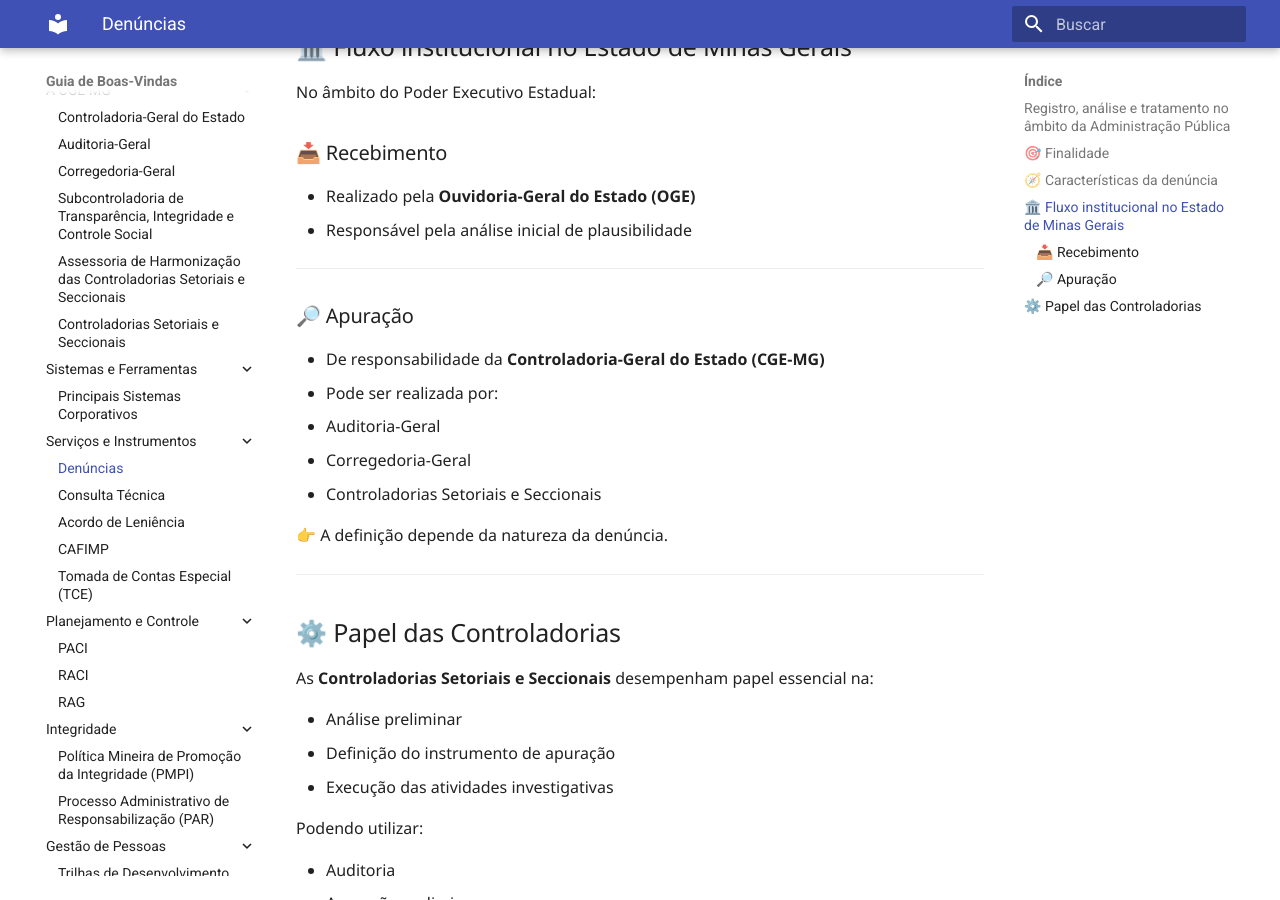
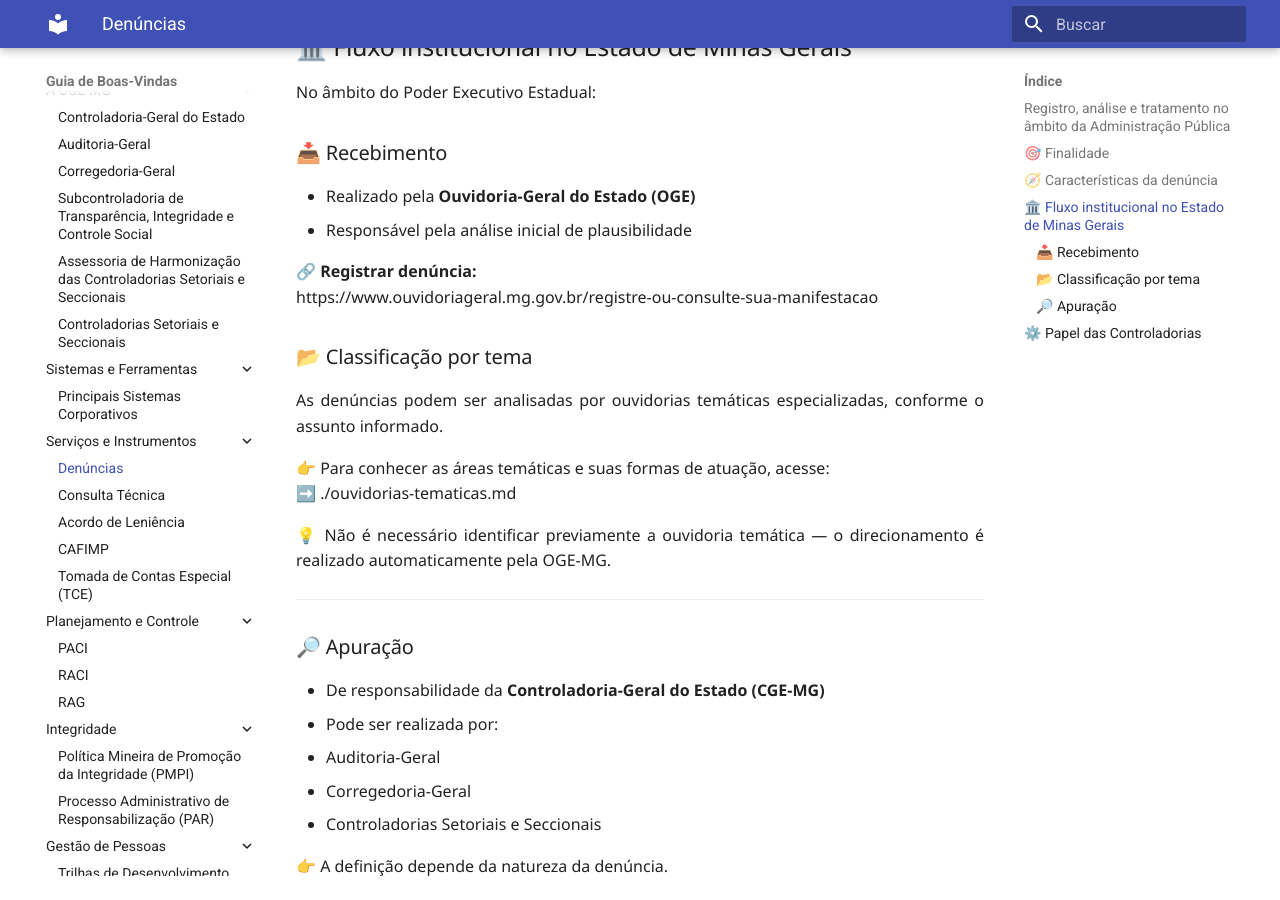
Before and after one commit to CGEMG-AHCS/guia-de-boas-vindas, an MkDocs documentation site: the page built from docs/denuncias.md, in a window 1280 px wide and 900 px high, scrolled down 1192 px. Built offline with MkDocs 1.6.1 and Material for MkDocs 9.7.7, drawn with Linux system fonts in a browser that asks for light colours.

Commit message:
Update denuncias.md

```diff
--- a/docs/denuncias.md
+++ b/docs/denuncias.md
@@ -44,6 +44,18 @@ No âmbito do Poder Executivo Estadual:
 
 - Realizado pela **Ouvidoria-Geral do Estado (OGE)**
 - Responsável pela análise inicial de plausibilidade
+
+🔗 **Registrar denúncia:**
+https://www.ouvidoriageral.mg.gov.br/registre-ou-consulte-sua-manifestacao
+
+### 📂 Classificação por tema
+
+As denúncias podem ser analisadas por ouvidorias temáticas especializadas, conforme o assunto informado.
+
+👉 Para conhecer as áreas temáticas e suas formas de atuação, acesse:
+➡️ ./ouvidorias-tematicas.md
+
+💡 Não é necessário identificar previamente a ouvidoria temática — o direcionamento é realizado automaticamente pela OGE‑MG.
 
 ---
 
```
